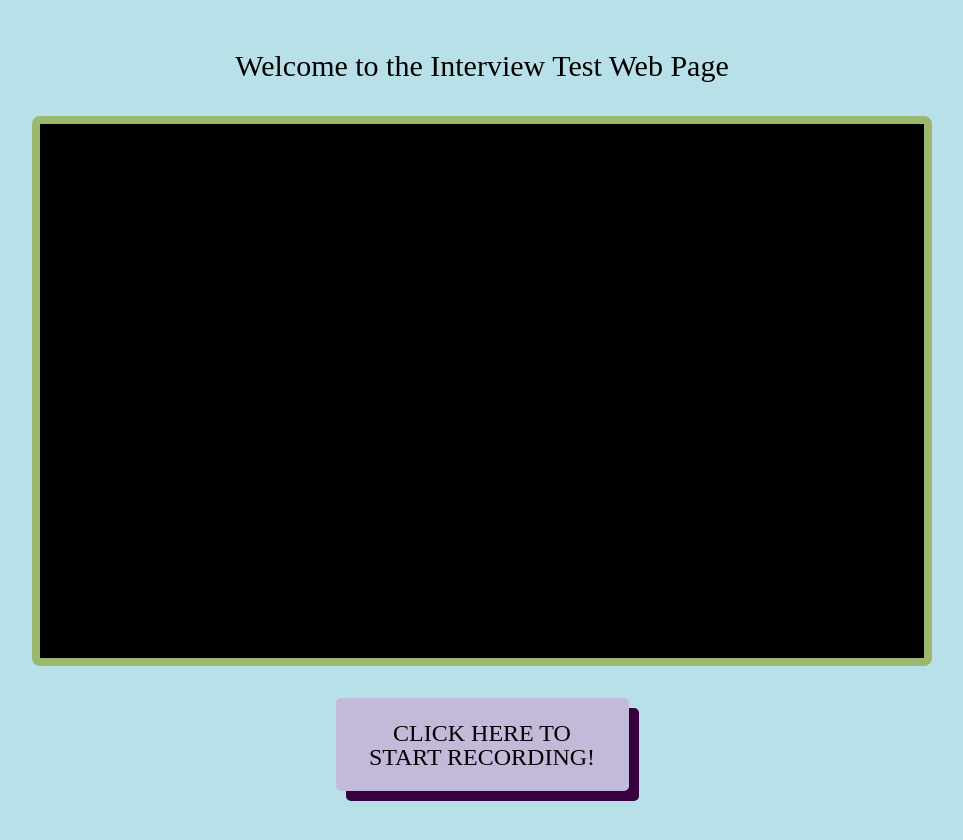
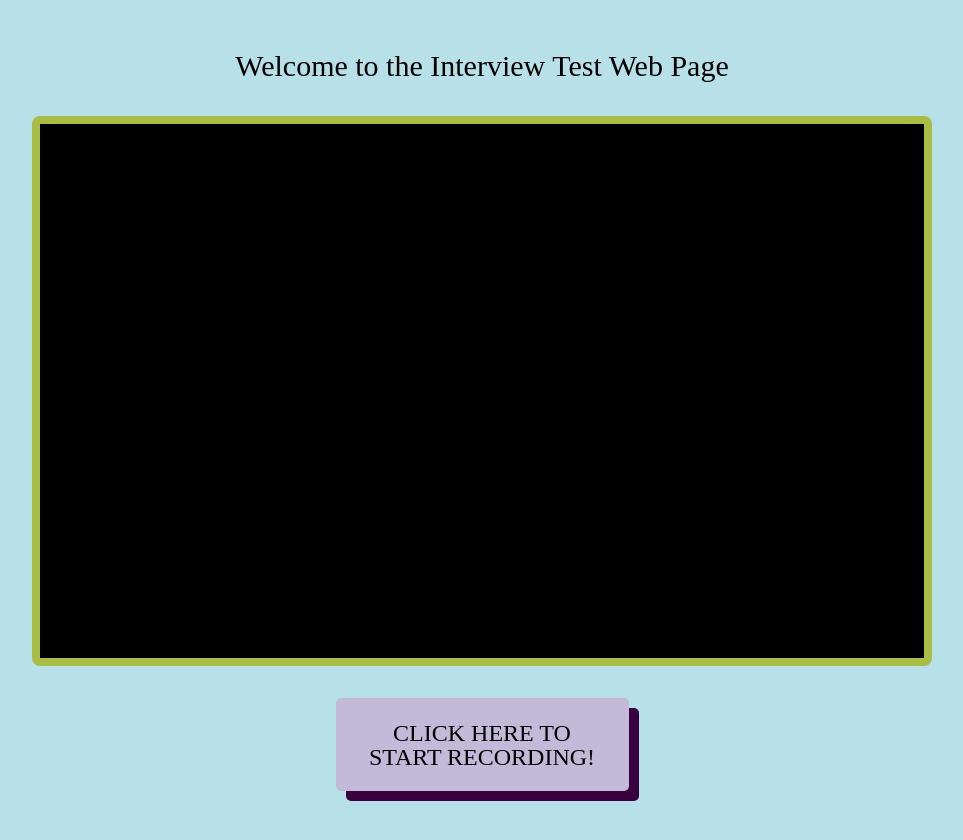
Before and after one commit to Ankush-Reddy/Assessment-InterviewBasicWebpage, a React (Create React App) app: page / in a window 1280 px wide. Shown: the top 840 px of the page, without its empty margins (158-1121 px from the left). Built offline with nearby package versions, Linux system fonts and the light colour scheme; a web font is replaced by a local one.

Commit message:
Updated styling

```diff
--- a/src/components/MicrophoneAudioApp.jsx
+++ b/src/components/MicrophoneAudioApp.jsx
@@ -747,15 +747,15 @@ const MicrophoneAudioApp = () => {
             <div
               className="relative w-full h-full border-8 rounded-lg overflow-hidden"
               style={{
-                borderColor: '#9CB86F',
-                backgroundColor: isRecording ? '#D4B5A0' : '#000000'
+                borderColor: '#A9BC43',
+                backgroundColor: isRecording ? '#DCC4A6' : '#000000'
               }}
             >
               <canvas
                 ref={canvasRef}
                 className="w-full h-full"
                 style={{
-                  backgroundColor: isRecording ? '#D4B5A0' : '#000000'
+                  backgroundColor: isRecording ? '#DCC4A6' : '#000000'
                 }}
               />
 
```
